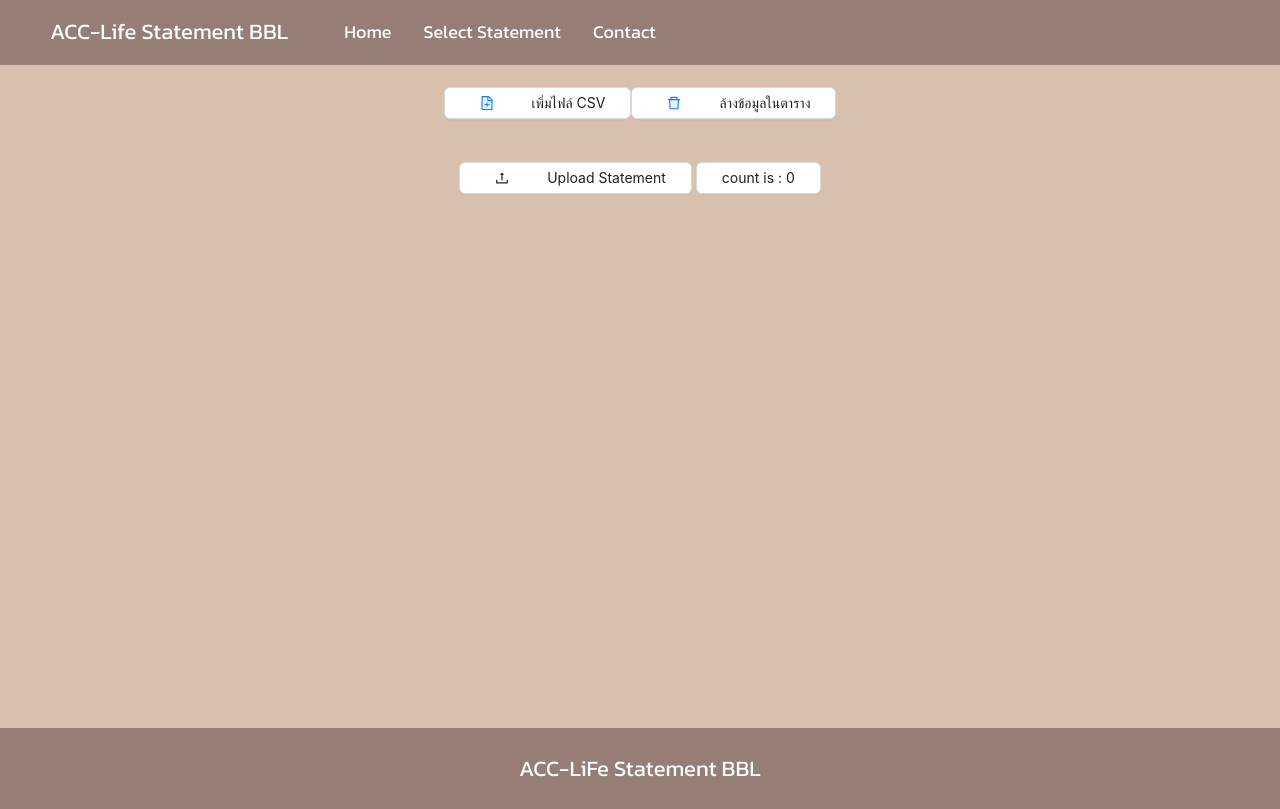
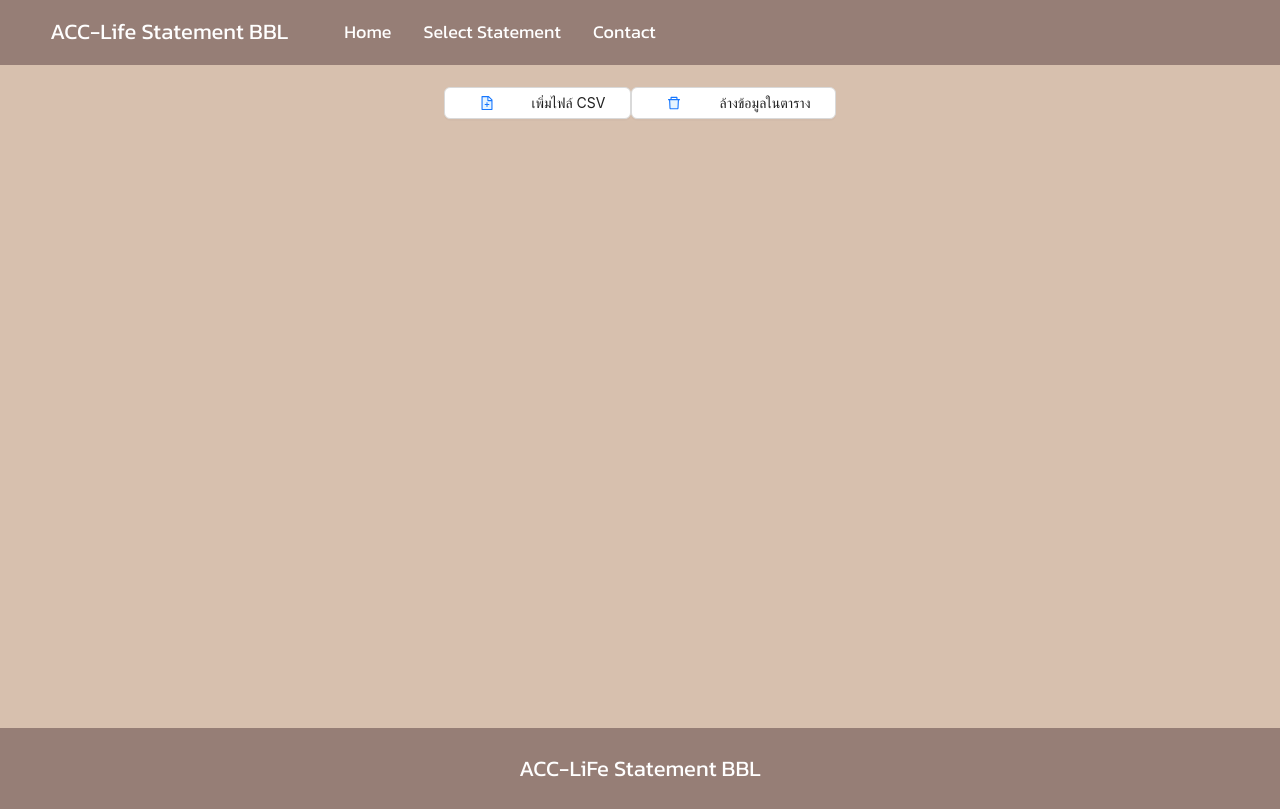
Before and after one commit to PetchThanisorn/af-transaction-log-frontend, a React (Vite) app: page / in a window 1280 px wide. Built offline with nearby package versions, Linux system fonts and the light colour scheme.

Commit message:
ปุ่มหาย

```diff
--- a/src/components/Home/Home.jsx
+++ b/src/components/Home/Home.jsx
@@ -183,6 +183,9 @@
     console.log(list);
   }, [list]);
 
+  const [showUpload, setShowUpload] = useState(false);
+  const [showCount, setShowCount] = useState(false);
+
   return (
     <div className="home">
       <div>
@@ -193,31 +196,40 @@
           onChange={readCSVFile}
         ></input>
 
-
-        <Button icon={<FileAddTwoTone />} onClick={inputFileElement}>
+        <Button icon={<FileAddTwoTone />} onClick={() => {
+          inputFileElement();
+          setShowUpload(true);
+          setShowCount(true);
+        }}>
           เพิ่มไฟล์ CSV
         </Button>
 
-        <Button icon={<DeleteTwoTone />} onClick={() => setList([])}>
-        ล้างข้อมูลในตาราง
+        <Button icon={<DeleteTwoTone />} onClick={() => {
+          setList([]);
+          setShowUpload(false);
+          setShowCount(false);
+        }}>
+          ล้างข้อมูลในตาราง
         </Button>
-
       </div>
       <div>
-        {list.length == 0 ? "" : <Table dataSource={list} columns={columns} />}
+        {list.length === 0 ? null : <Table dataSource={list} columns={columns} />}
       </div>
       <div>
-        <Button icon={<UploadOutlined />} onClick={insertApi}>
-          Upload Statement
-        </Button>
+        {showUpload && (
+          <Button icon={<UploadOutlined />} onClick={insertApi}>
+            Upload Statement
+          </Button>
+        )}
         <> </>
-        <Button
-          onClick={() => {
+        {showCount && (
+          <Button onClick={() => {
             setCount(0);
-          }}
-        >
-          count is : {count}
-        </Button>
+            setShowCount(false);
+          }}>
+            count is: {count}
+          </Button>
+        )}
       </div>
     </div>
   );
```
